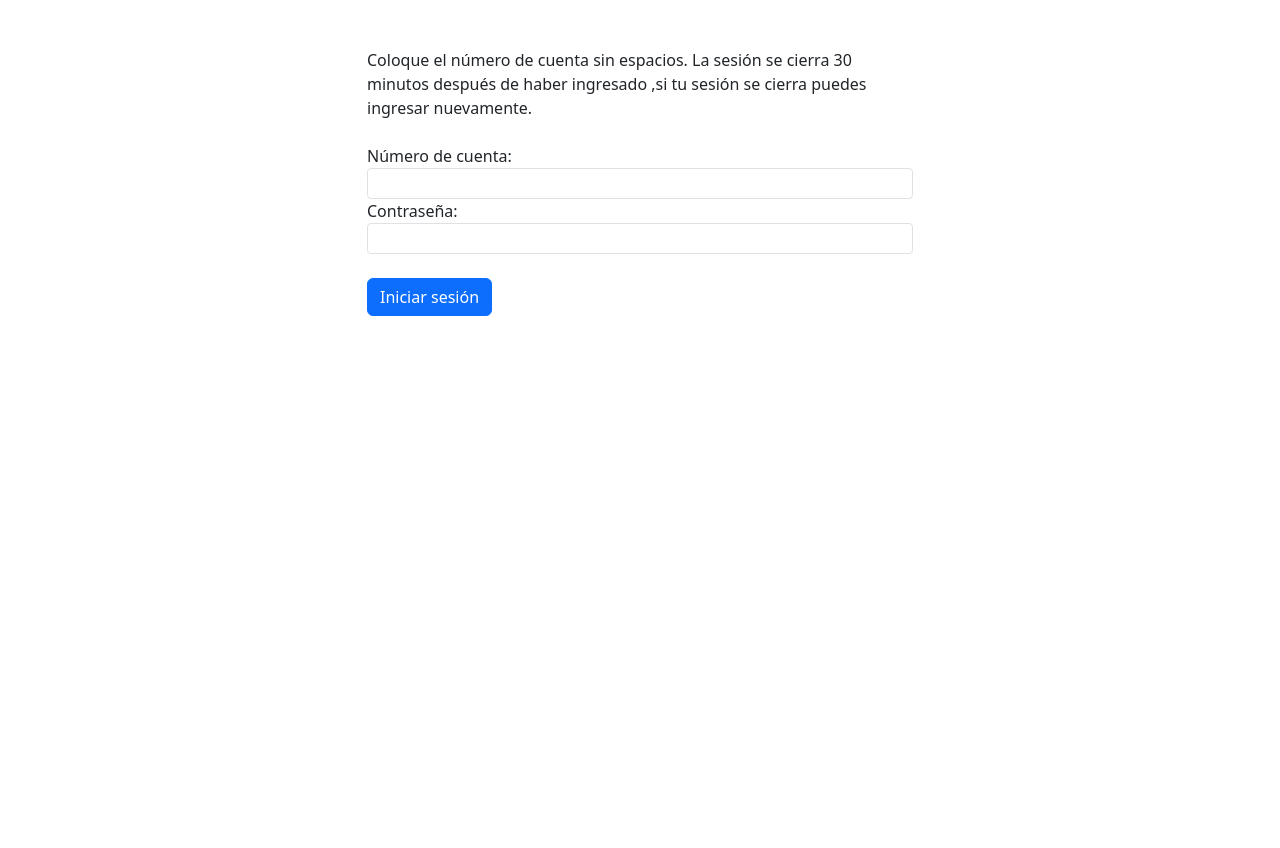
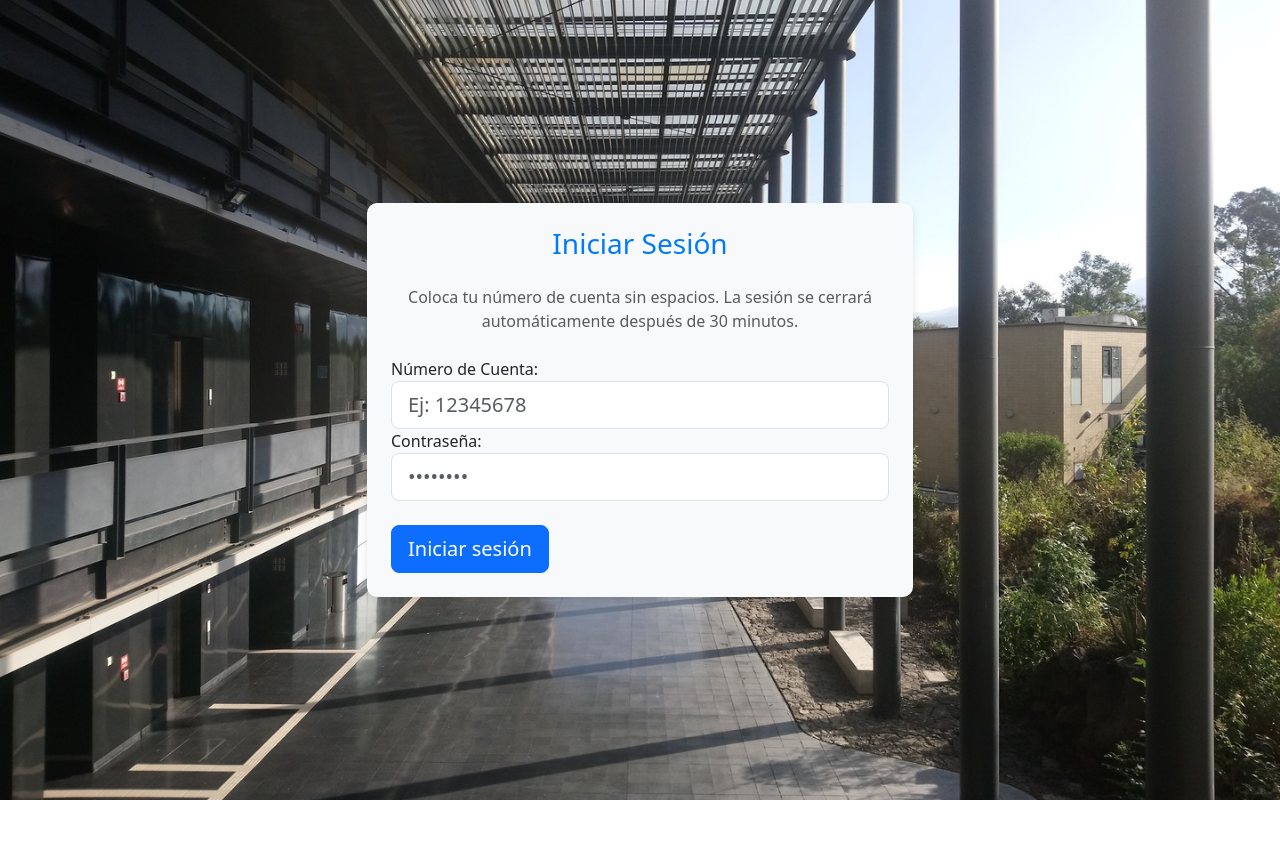
Before and after one commit to urielo96/sistema_inscripciones, a Django app: page /users/login/ in a window 1280 px wide. Shown: the part 108-956 px from the top of the page. After the commit the page ends 908 px from the top, so only its background shows below. Run offline with Django 4.2, Linux system fonts and the light colour scheme.

Commit message:
Mejorando login

```diff
--- a/users/templates/authenticate/login_view.html
+++ b/users/templates/authenticate/login_view.html
@@ -1,43 +1,41 @@
 {% extends 'base.html' %}
-
+{% load static %}
 
 {% block body %}
+<style>
+  body {
+    background: url('{% static "img/enacif_plantel.jpg" %}') no-repeat center center fixed;
+    background-size: cover;
+  }
+</style>
+
+  <div class="container d-flex justify-content-center align-items-center" style="min-height: 100vh;">
+    <div class="col-md-6 p-4" style="background: #f8f9fa; border-radius: 10px; box-shadow: 0 4px 8px rgba(0, 0, 0, 0.1);">
       {% if messages %}
-            <div class="alert alert-danger">
+        <div class="alert alert-danger" role="alert">
           {% for message in messages %}
-                <p>{{ message }}</p>
+            <p class  ="mb-1">{{ message }}</p>
           {% endfor %}
         </div>
       {% endif %}
 
-          <div class="container d-flex justify-content-center mt-5" style="min-height: 100vh;">
-            <div class="col-md-6">
-              <div>Coloque el número de cuenta sin espacios.
-                La sesión se cierra 30 minutos después de haber ingresado
-                ,si tu sesión se cierra puedes ingresar nuevamente.
-              </div>
+      <h3 class="text-center mb-4" style="color: #007bff;">Iniciar Sesión</h3>
+      <p class="text-muted text-center mb-4">Coloca tu número de cuenta sin espacios. La sesión se cerrará automáticamente después de 30 minutos.</p>
 
-              <br>
-              <form method="POST"  >
+      <form method="POST">
         {% csrf_token %}
         <div class="form-group">
-                  <label for="numero_cuenta">Número de cuenta:</label>
-                  <input type="text" name="numero_cuenta" id="numero_cuenta" class="form-control form-control-sm" required>
+          <label for="numero_cuenta" class="font-weight-bold">Número de Cuenta:</label>
+          <input type="text" name="numero_cuenta" id="numero_cuenta" class="form-control form-control-lg" placeholder="Ej: 12345678" required>
         </div>
 
         <div class="form-group">
-                  <label for="password">Contraseña:</label>
-                  <input type="password" name="password" id="password" class="form-control form-control-sm" required>
+          <label for="password" class="font-weight-bold">Contraseña:</label>
+          <input type="password" name="password" id="password" class="form-control form-control-lg" placeholder="••••••••" required>
         </div>
 
-                <br>
-                <button type="submit" class="btn btn-primary btn-block">Iniciar sesión</button>
+        <button type="submit" class="btn btn-primary btn-lg btn-block mt-4">Iniciar sesión</button>
       </form>
     </div>
   </div>
 {% endblock body %}
-        </div>
-    </div>
-  </div>
-</body>
-</html>
```
Also changed, not shown: img/static/img/enacif_plantel.jpg (added). Lines whose indentation alone changed are shown as unchanged.
